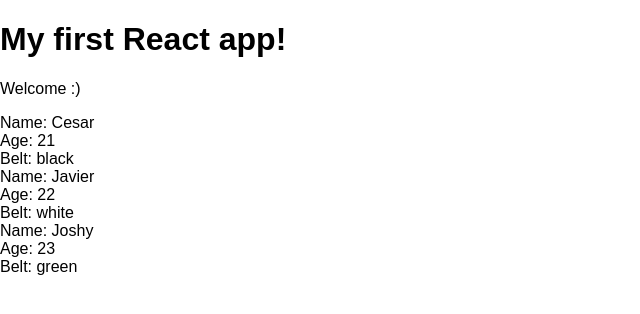
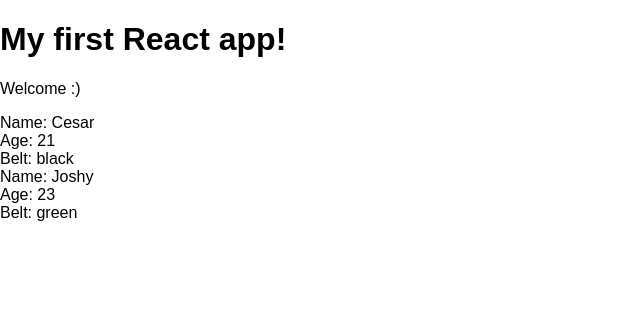
Before and after one commit to Cesar64Garcia/rect-demo, a React (Create React App) app in the folder react-demo-app/: page / in a window 1280 px wide. Shown: the top 314 px of the page, without its empty margins (0-640 px from the left). Built offline with nearby package versions, Linux system fonts and the light colour scheme.

Commit message:
ternary operator

```diff
--- a/react-demo-app/src/App.js
+++ b/react-demo-app/src/App.js
@@ -5,7 +5,7 @@
   state = {
     ninjas: [
       {name: 'Cesar', age: 21, belt: 'black', id: 1},
-      {name: 'Javier', age: 22, belt: 'white', id: 2},
+      {name: 'Javier', age: 20, belt: 'white', id: 2},
       {name: 'Joshy', age: 23, belt: 'green', id: 3}
     ]
   }
--- a/react-demo-app/src/Ninjas.js
+++ b/react-demo-app/src/Ninjas.js
@@ -1,23 +1,22 @@
-import React, { Component } from 'react';
+import React from 'react';
 
-class Ninjas extends Component{
-    render(){
-        const{ninjas} = this.props;
+const Ninjas = ({ninjas}) => {
     const ninjaList = ninjas.map(ninja  => {
-            return (
+        return ninja.age > 20 ?
+        (
             <div key={ninja.id} className="App">
                 <div>Name: {ninja.name}</div>
                 <div>Age: {ninja.age} </div>
                 <div>Belt: {ninja.belt }</div>
             </div>
-            );
+        ) : null;
     })
+
     return (
         <div className="ninja-list">
             {ninjaList}
         </div>
     );
-    };
 }
 
 export default Ninjas;
```
Lines whose indentation alone changed are shown as unchanged.
